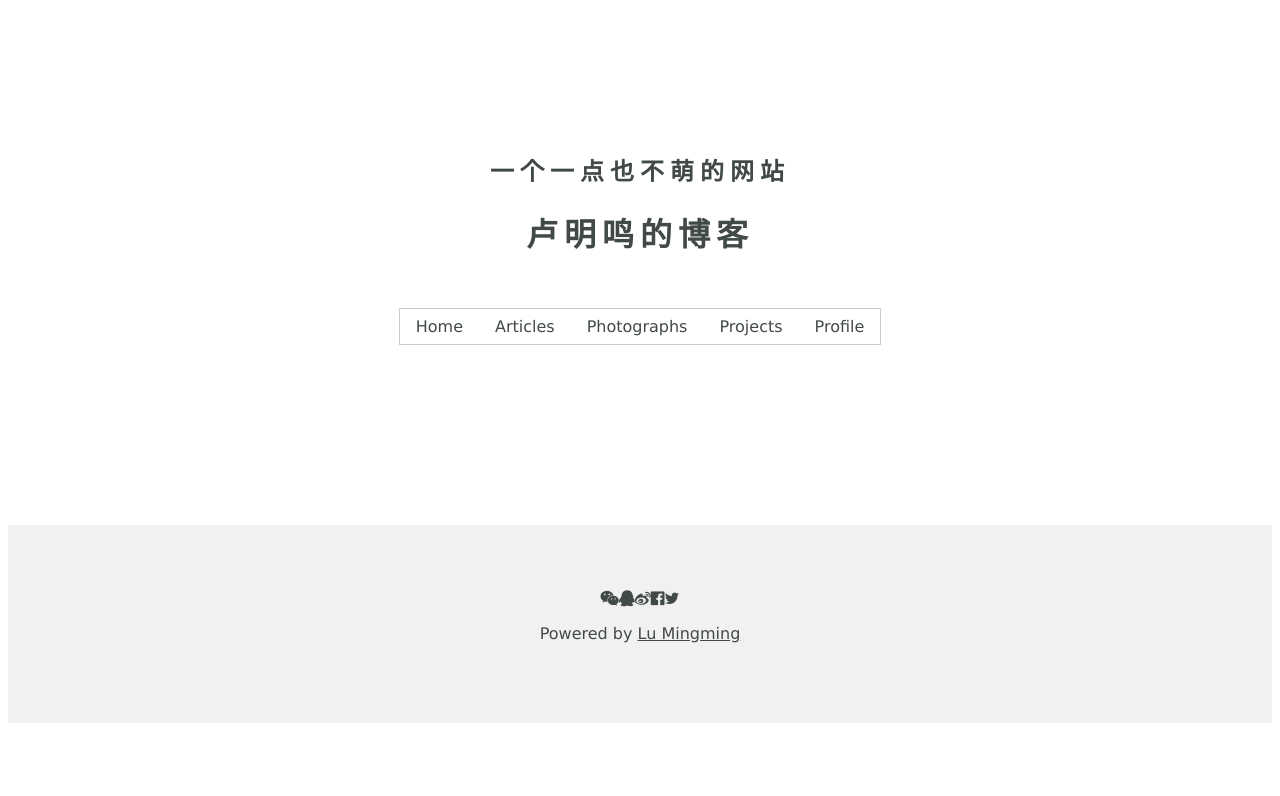
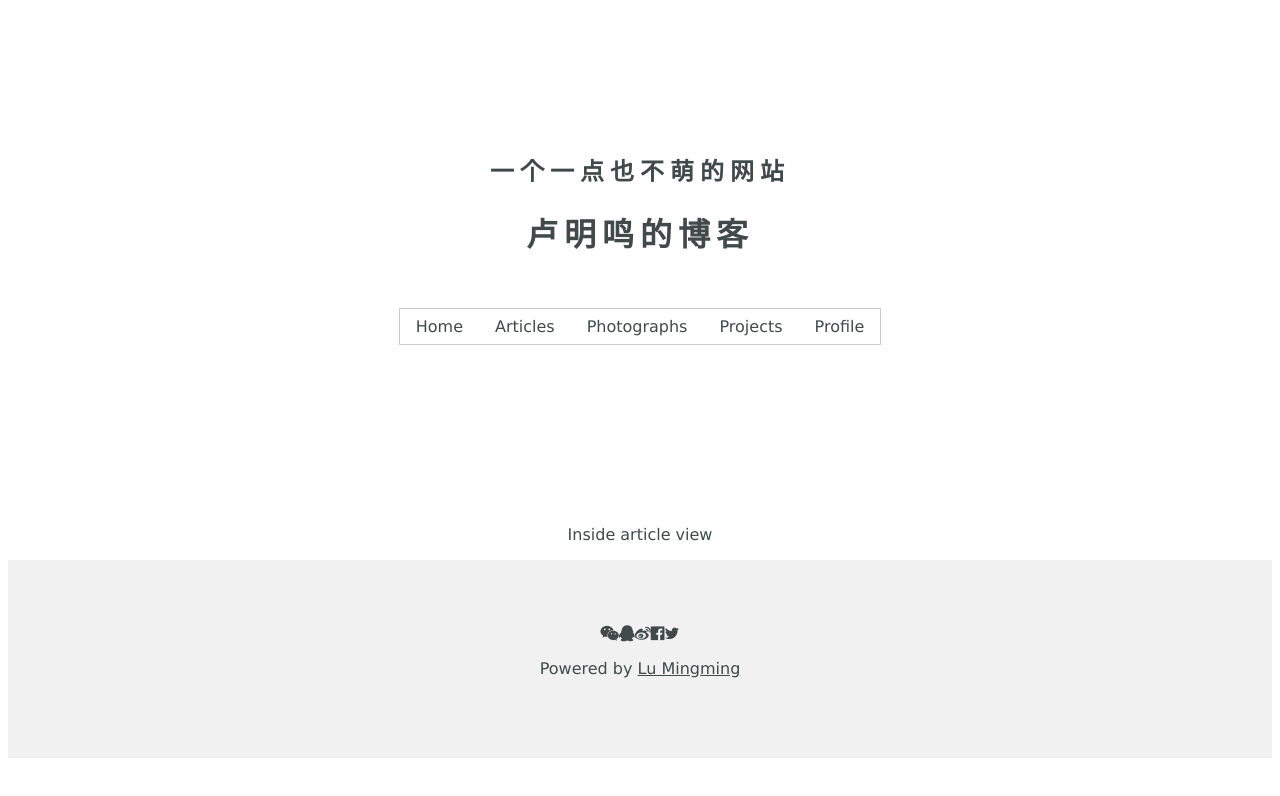
Before and after one commit to mingming-lu/lmm, a Vue app in the folder app/: page /articles/1 in a window 1280 px wide. Shown: the top 796 px of the page. Built offline with nearby package versions, Linux system fonts and the light colour scheme; the HTML template or start-up script is replaced by a standard one.

Commit message:
为/articles添加子路由

```diff
--- /dev/null
+++ b/app/src/components/articles/Article.vue
@@ -0,0 +1,10 @@
+<template>
+  <div>
+    <p>Inside article view</p>
+  </div>
+</template>
+
+<script>
+export default {
+}
+</script>
--- a/app/src/components/Articles.vue
+++ b/app/src/components/articles/List.vue
@@ -7,7 +7,7 @@
           <h2><b>{{ article.title }}</b></h2>
           <p>{{ format(article.posted_time) }}</p>
           <p>{{ article.text }}</p>
-          <p class="lmm-right"><button class="lmm-button lmm-padding-large lmm-white lmm-border"><b>READ MORE »</b></button></p>
+          <router-link :to="'/articles/' + article.id" class="lmm-right lmm-button lmm-border" tag="button">READ MORE >></router-link>
         </div>
       </div>
     </div>
@@ -37,6 +37,7 @@
         </p>
       </div>
     </div>
+    <router-view/>
 
   </div>
 </template>
@@ -48,6 +49,7 @@ export default {
   data () {
     request.get('http://localhost:8081/articles', (response) => {
       response.articles.forEach((article) => {
+        article.id = 1
         this.articles.push(article)
       })
     })
```
Also changed, not shown: app/src/components/articles/Index.vue (added, +8 -0 lines), app/src/router/index.js (+14 -2 lines).
